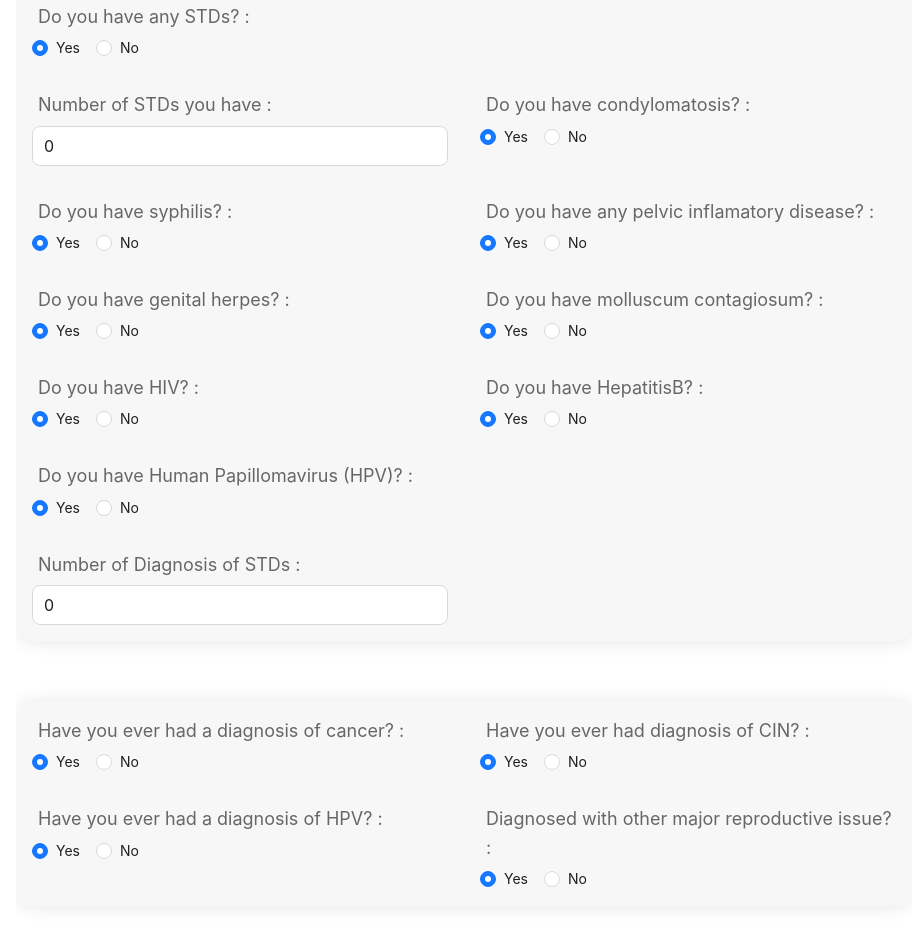
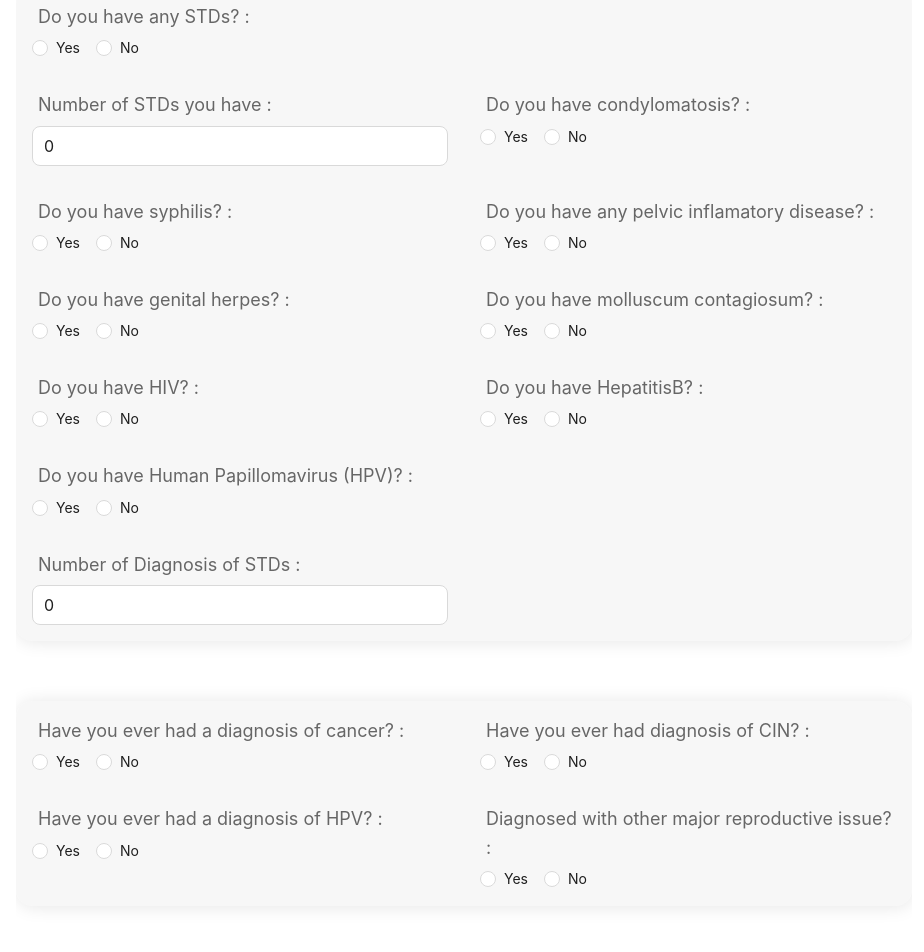
Before and after one commit to aryanknight/HackBPIT, a React (Create React App) app in the folder smart-med-front/: page /diagnose in a window 1280 px wide. Shown: the part 2380-3332 px from the top of the page, without its empty margins (176-1100 px from the left). Built offline with nearby package versions, Linux system fonts and the light colour scheme.

Commit message:
cervical cancer states created

```diff
--- a/smart-med-front/src/Components/Diagnose/Diagnose.jsx
+++ b/smart-med-front/src/Components/Diagnose/Diagnose.jsx
@@ -133,7 +133,7 @@ export default function Diagnose() {
                 <div className="diagnose-box-cont">
                   <div className="diagnose-box-cont-2">
                     <div className="input-title">Do you smoke : </div>
-                    <Radio.Group onChange={(val)=>setCervicalValue({...cervicalValue,preg:val})} >
+                    <Radio.Group onChange={(val)=>setCervicalValue({...cervicalValue,smoke:val.target.value})} >
                       <Radio value={1}>Yes</Radio>
                       <Radio value={0}>No</Radio>
                     </Radio.Group>
@@ -147,7 +147,7 @@ export default function Diagnose() {
                       placeholder="Age"
                       defaultValue={0}
                       style={{ width: "100%" }}
-                      onChange={(val)=>setCervicalValue({...cervicalValue,preg:val})}
+                      onChange={(val)=>setCervicalValue({...cervicalValue,year_smoke:val})}
                     />
                   </div>
                   <div className="diagnose-box-cont-1">
@@ -159,7 +159,7 @@ export default function Diagnose() {
                       placeholder="Age"
                       defaultValue={0}
                       style={{ width: "100%" }}
-                      onChange={(val)=>setCervicalValue({...cervicalValue,preg:val})}
+                      onChange={(val)=>setCervicalValue({...cervicalValue,pack_smoke:val})}
                     />
                   </div>
                 </div>
@@ -169,7 +169,7 @@ export default function Diagnose() {
                     <div className="input-title">
                       Do you take any hormonal contraceptives? :{" "}
                     </div>
-                    <Radio.Group onChange={(val)=>setCervicalValue({...cervicalValue,preg:val})} value={value}>
+                    <Radio.Group onChange={(val)=>setCervicalValue({...cervicalValue,hormonal_contra:val.target.value})}>
                       <Radio value={1}>Yes</Radio>
                       <Radio value={0}>No</Radio>
                     </Radio.Group>
@@ -178,7 +178,7 @@ export default function Diagnose() {
                     <div className="input-title">
                       Do you have any Intra-Urine Devices (IUDs)? :{" "}
                     </div>
-                    <Radio.Group onChange={(val)=>setCervicalValue({...cervicalValue,preg:val})} value={value}>
+                    <Radio.Group onChange={(val)=>setCervicalValue({...cervicalValue,iud:val.target.value})}>
                       <Radio value={1}>Yes</Radio>
                       <Radio value={0}>No</Radio>
                     </Radio.Group>
@@ -192,6 +192,7 @@ export default function Diagnose() {
                       placeholder="Age"
                       defaultValue={0}
                       style={{ width: "100%" }}
+                      onChange={(val)=>setCervicalValue({...cervicalValue,year_contra:val})}
                     />
                   </div>
                   <div className="diagnose-box-cont-1">
@@ -201,6 +202,7 @@ export default function Diagnose() {
                       placeholder="Age"
                       defaultValue={0}
                       style={{ width: "100%" }}
+                      onChange={(val)=>setCervicalValue({...cervicalValue,year_iud:val})}
                     />
                   </div>
                 </div>
@@ -208,7 +210,7 @@ export default function Diagnose() {
                 <div className="diagnose-box-cont">
                   <div className="diagnose-box-cont-2">
                     <div className="input-title">Do you have any STDs? : </div>
-                    <Radio.Group onChange={onChange} value={value}>
+                    <Radio.Group onChange={(val)=>setCervicalValue({...cervicalValue,stds:val.target.value})}>
                       <Radio value={1}>Yes</Radio>
                       <Radio value={0}>No</Radio>
                     </Radio.Group>
@@ -222,20 +224,21 @@ export default function Diagnose() {
                       placeholder="Age"
                       defaultValue={0}
                       style={{ width: "100%" }}
+                      onChange={(val)=>setCervicalValue({...cervicalValue,num_stds:val})}
                     />
                   </div>
                   <div className="diagnose-box-cont-1">
                     <div className="input-title">
                       Do you have condylomatosis? :{" "}
                     </div>
-                    <Radio.Group onChange={onChange} value={value}>
+                    <Radio.Group onChange={(val)=>setCervicalValue({...cervicalValue,condylomatosis:val.target.value})}>
                       <Radio value={1}>Yes</Radio>
                       <Radio value={0}>No</Radio>
                     </Radio.Group>
                   </div>
                   <div className="diagnose-box-cont-1">
                     <div className="input-title">Do you have syphilis? : </div>
-                    <Radio.Group onChange={onChange} value={value}>
+                    <Radio.Group onChange={(val)=>setCervicalValue({...cervicalValue,syphilis:val.target.value})}>
                       <Radio value={1}>Yes</Radio>
                       <Radio value={0}>No</Radio>
                     </Radio.Group>
@@ -244,7 +247,7 @@ export default function Diagnose() {
                     <div className="input-title">
                       Do you have any pelvic inflamatory disease? :{" "}
                     </div>
-                    <Radio.Group onChange={onChange} value={value}>
+                    <Radio.Group onChange={(val)=>setCervicalValue({...cervicalValue,pelvic:val.target.value})}>
                       <Radio value={1}>Yes</Radio>
                       <Radio value={0}>No</Radio>
                     </Radio.Group>
@@ -253,7 +256,7 @@ export default function Diagnose() {
                     <div className="input-title">
                       Do you have genital herpes? :{" "}
                     </div>
-                    <Radio.Group onChange={onChange} value={value}>
+                    <Radio.Group onChange={(val)=>setCervicalValue({...cervicalValue,herpes:val.target.value})}>
                       <Radio value={1}>Yes</Radio>
                       <Radio value={0}>No</Radio>
                     </Radio.Group>
@@ -262,14 +265,14 @@ export default function Diagnose() {
                     <div className="input-title">
                       Do you have molluscum contagiosum? :{" "}
                     </div>
-                    <Radio.Group onChange={onChange} value={value}>
+                    <Radio.Group onChange={(val)=>setCervicalValue({...cervicalValue,contagiosum:val.target.value})}>
                       <Radio value={1}>Yes</Radio>
                       <Radio value={0}>No</Radio>
                     </Radio.Group>
                   </div>
                   <div className="diagnose-box-cont-1">
                     <div className="input-title">Do you have HIV? : </div>
-                    <Radio.Group onChange={onChange} value={value}>
+                    <Radio.Group onChange={(val)=>setCervicalValue({...cervicalValue,hiv:val.target.value})}>
                       <Radio value={1}>Yes</Radio>
                       <Radio value={0}>No</Radio>
                     </Radio.Group>
@@ -278,7 +281,7 @@ export default function Diagnose() {
                     <div className="input-title">
                       Do you have HepatitisB? :{" "}
                     </div>
-                    <Radio.Group onChange={onChange} value={value}>
+                    <Radio.Group onChange={(val)=>setCervicalValue({...cervicalValue,hepatitis:val.target.value})}>
                       <Radio value={1}>Yes</Radio>
                       <Radio value={0}>No</Radio>
                     </Radio.Group>
@@ -287,7 +290,7 @@ export default function Diagnose() {
                     <div className="input-title">
                       Do you have Human Papillomavirus (HPV)? :{" "}
                     </div>
-                    <Radio.Group onChange={onChange} value={value}>
+                    <Radio.Group onChange={(val)=>setCervicalValue({...cervicalValue,hpv:val.target.value})}>
                       <Radio value={1}>Yes</Radio>
                       <Radio value={0}>No</Radio>
                     </Radio.Group>
@@ -301,6 +304,7 @@ export default function Diagnose() {
                       placeholder="Age"
                       defaultValue={0}
                       style={{ width: "100%" }}
+                      onChange={(val)=>setCervicalValue({...cervicalValue,num_diag_stds:val})}
                     />
                   </div>
                 </div>
@@ -310,7 +314,7 @@ export default function Diagnose() {
                     <div className="input-title">
                       Have you ever had a diagnosis of cancer? :{" "}
                     </div>
-                    <Radio.Group onChange={onChange} value={value}>
+                    <Radio.Group onChange={(val)=>setCervicalValue({...cervicalValue,diag_cancer:val.target.value})}>
                       <Radio value={1}>Yes</Radio>
                       <Radio value={0}>No</Radio>
                     </Radio.Group>
@@ -319,7 +323,7 @@ export default function Diagnose() {
                     <div className="input-title">
                       Have you ever had diagnosis of CIN? :{" "}
                     </div>
-                    <Radio.Group onChange={onChange} value={value}>
+                    <Radio.Group onChange={(val)=>setCervicalValue({...cervicalValue,diag_cin:val.target.value})}>
                       <Radio value={1}>Yes</Radio>
                       <Radio value={0}>No</Radio>
                     </Radio.Group>
@@ -328,7 +332,7 @@ export default function Diagnose() {
                     <div className="input-title">
                       Have you ever had a diagnosis of HPV? :{" "}
                     </div>
-                    <Radio.Group onChange={onChange} value={value}>
+                    <Radio.Group onChange={(val)=>setCervicalValue({...cervicalValue,diag_hpv:val.target.value})}>
                       <Radio value={1}>Yes</Radio>
                       <Radio value={0}>No</Radio>
                     </Radio.Group>
@@ -337,7 +341,7 @@ export default function Diagnose() {
                     <div className="input-title">
                       Diagnosed with other major reproductive issue? :{" "}
                     </div>
-                    <Radio.Group onChange={onChange} value={value}>
+                    <Radio.Group onChange={(val)=>setCervicalValue({...cervicalValue,diag_other:val.target.value})}>
                       <Radio value={1}>Yes</Radio>
                       <Radio value={0}>No</Radio>
                     </Radio.Group>
```
